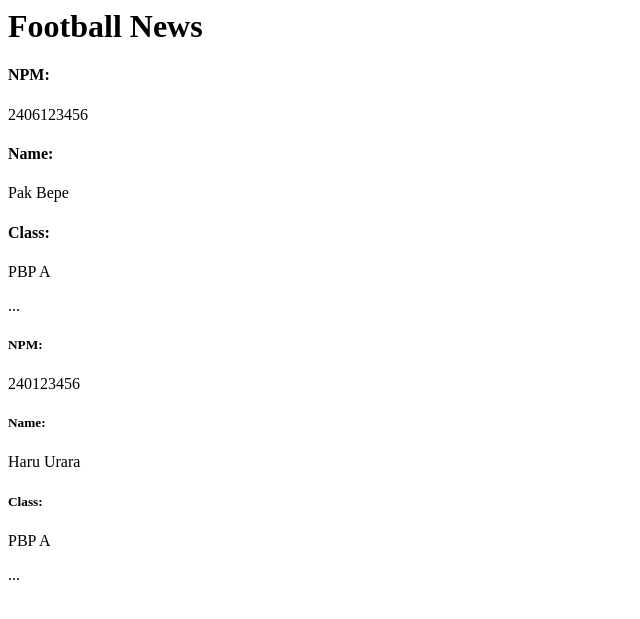
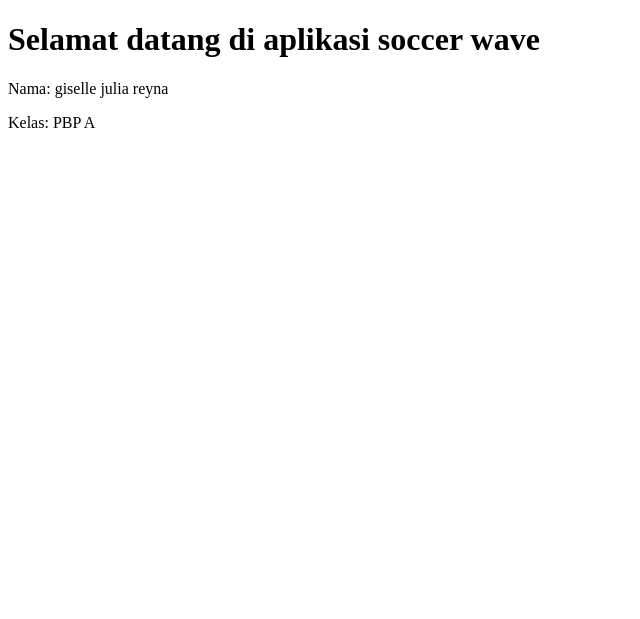
Before and after one commit to icel-star/soccer-wave, a Django app: page / in a window 1280 px wide. Shown: the top 619 px of the page, without its empty margins (0-640 px from the left). Run offline with Django 5.2, Linux system fonts and the light colour scheme.

Commit message:
memperbarui isi web

```diff
--- a/main/templates/main.html
+++ b/main/templates/main.html
@@ -1,17 +1,11 @@
-<h1>Football News</h1>
-
-<h4>NPM: </h4>
-<p>2406123456</p> <!-- Ubah sesuai dengan npm kamu -->
-<h4>Name: </h4>
-<p>Pak Bepe</p> <!-- Ubah sesuai dengan nama kamu -->
-<h4>Class: </h4>
-<p>PBP A</p> <!-- Ubah sesuai dengan kelas kamu -->
-
-...
-<h5>NPM: </h5>
-<p>{{ npm }}</p>
-<h5>Name: </h5>
-<p>{{ name }}<p>
-<h5>Class: </h5>
-<p>{{ class }}</p>
-...
+<!DOCTYPE html>
+<html>
+<head>
+    <title>{{ app_name }} Home</title>
+</head>
+<body>
+    <h1>Selamat datang di aplikasi {{ app_name }}</h1>
+    <p>Nama: {{ name }}</p>
+    <p>Kelas: {{ class }}</p>
+</body>
+</html>
--- a/main/views.py
+++ b/main/views.py
@@ -3,8 +3,8 @@ from django.shortcuts import render
 # Create your views here.
 def show_main(request):
     context = {
-        'npm' : '240123456',
-        'name': 'Haru Urara',
+        'app_name' : 'soccer wave',
+        'name': 'giselle julia reyna',
         'class': 'PBP A'
     }
 
```
Also changed, not shown: main/models.py (+21 -0 lines), main/migrations/0002_product.py (added).
